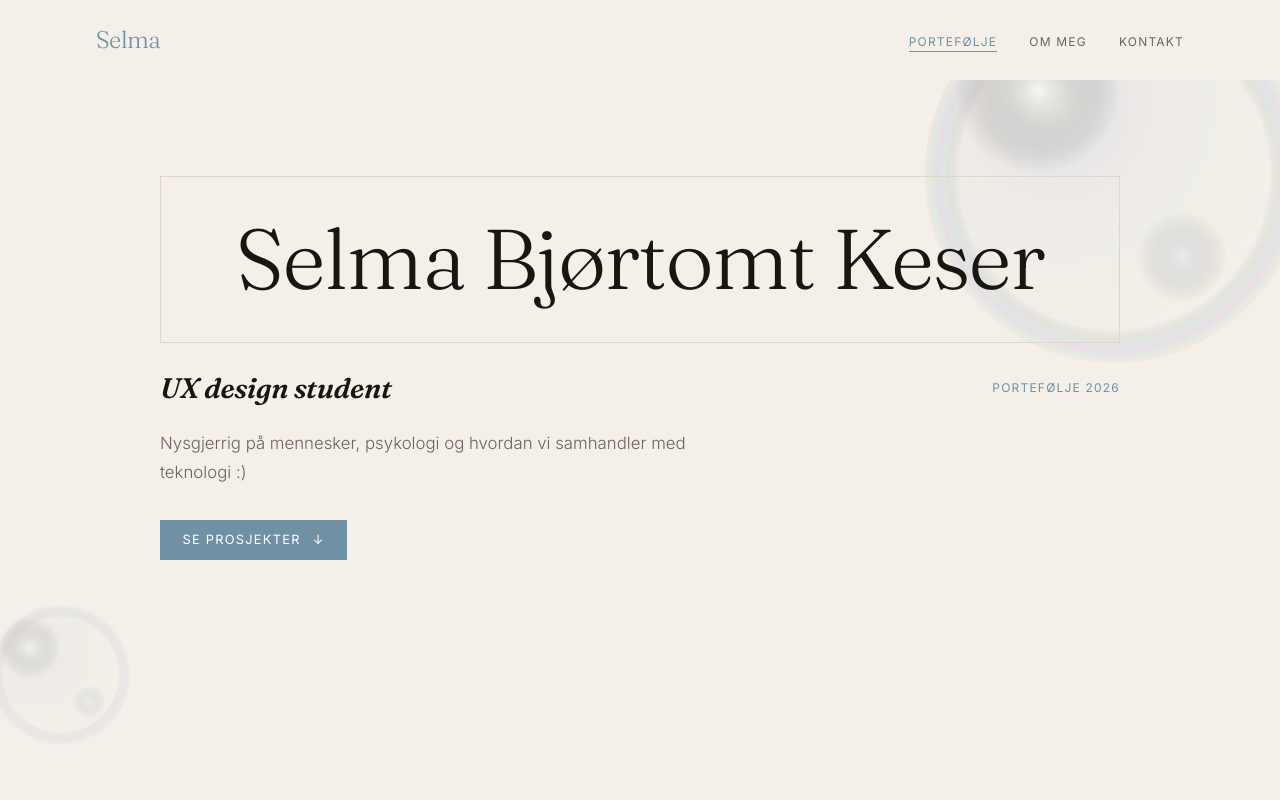
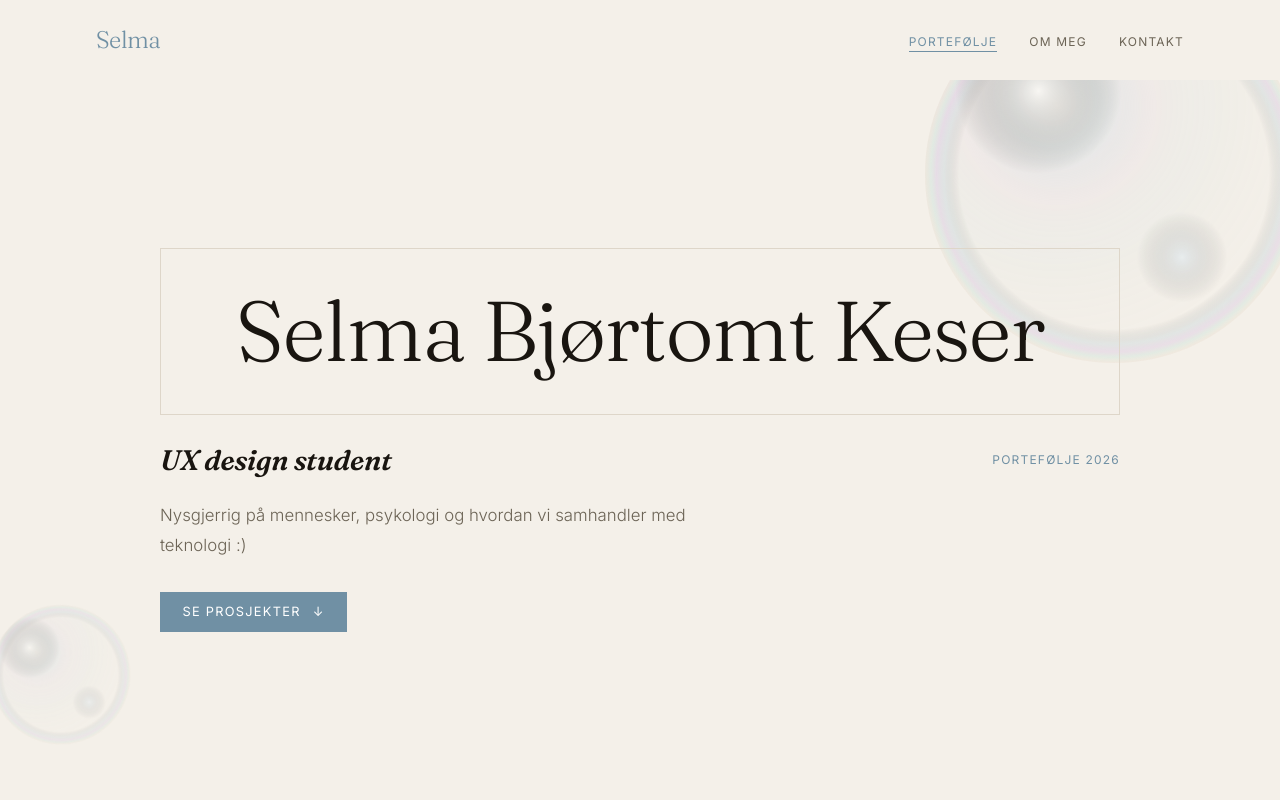
Before and after one commit to selmabk4/portfolio, a React (Vite) app: page / in a window 1280 px wide. Shown: the top 800 px of the page. Built offline with nearby package versions, Linux system fonts and the light colour scheme.

Commit message:
Center hero section vertically on page

```diff
--- a/client/pages/Index.tsx
+++ b/client/pages/Index.tsx
@@ -14,7 +14,7 @@ export default function Index() {
           className="hero-bubble hero-bubble-small pointer-events-none absolute -bottom-10 -left-10 w-[100px] rounded-full opacity-35 sm:w-[120px] lg:-left-7 lg:bottom-10 lg:w-[140px]"
         />
 
-        <div className="relative z-10 mx-auto flex min-h-[calc(100vh-5rem)] max-w-[1024px] flex-col items-center justify-start px-6 pb-16 pt-16 sm:px-8 sm:pt-20 lg:pt-24">
+        <div className="relative z-10 mx-auto flex min-h-[calc(100vh-5rem)] max-w-[1024px] flex-col items-center justify-center px-6 py-16 sm:px-8 sm:py-20 lg:py-24">
           <div className="flex w-full flex-col items-center border border-border px-6 py-8 sm:px-12 sm:py-10">
             <h1 className="text-center font-serif text-[40px] font-light leading-[1] tracking-[-0.02em] text-foreground sm:text-6xl lg:text-[84.675px] lg:leading-[84.675px] lg:tracking-[-1.694px]">
               Selma Bjørtomt Keser
```
